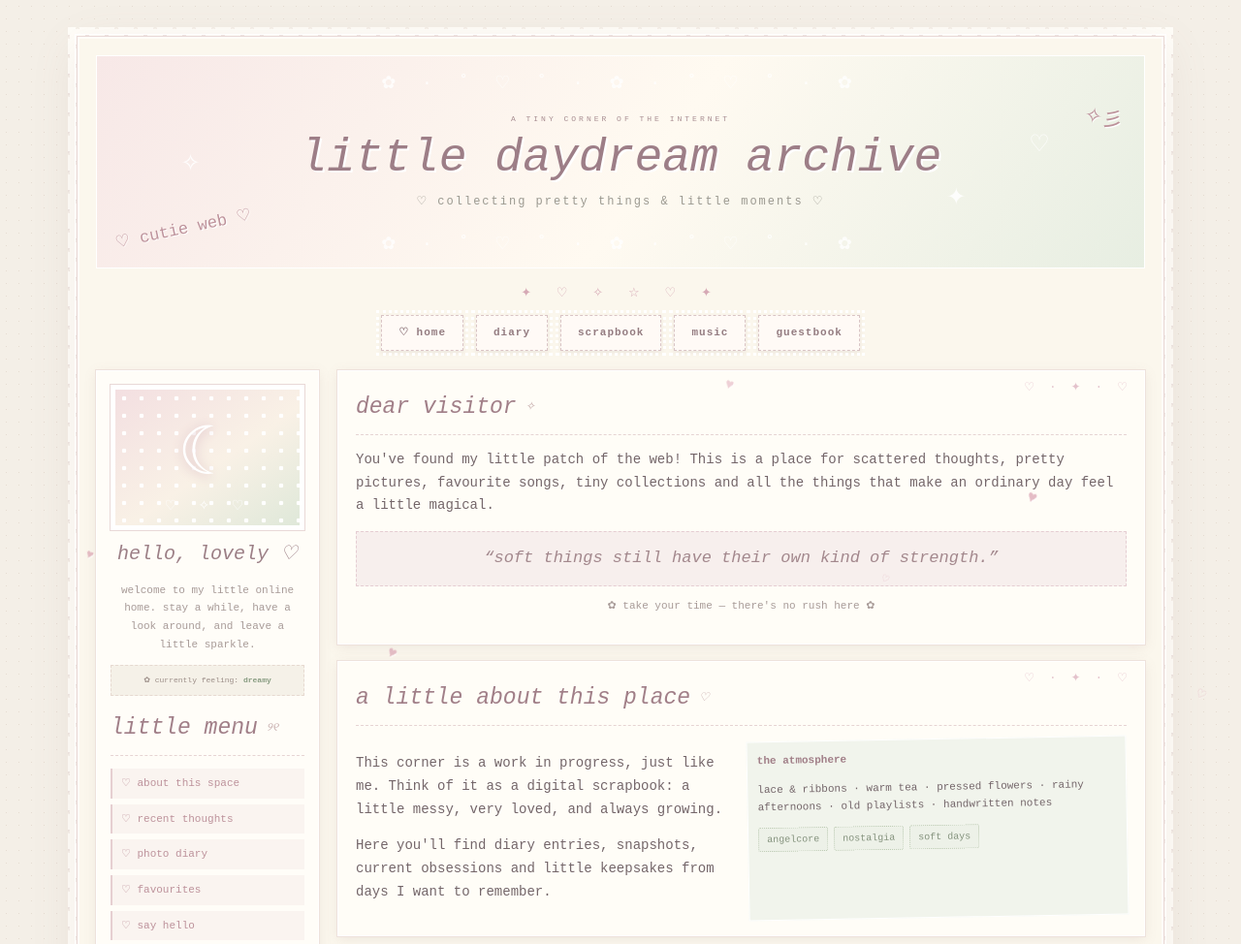
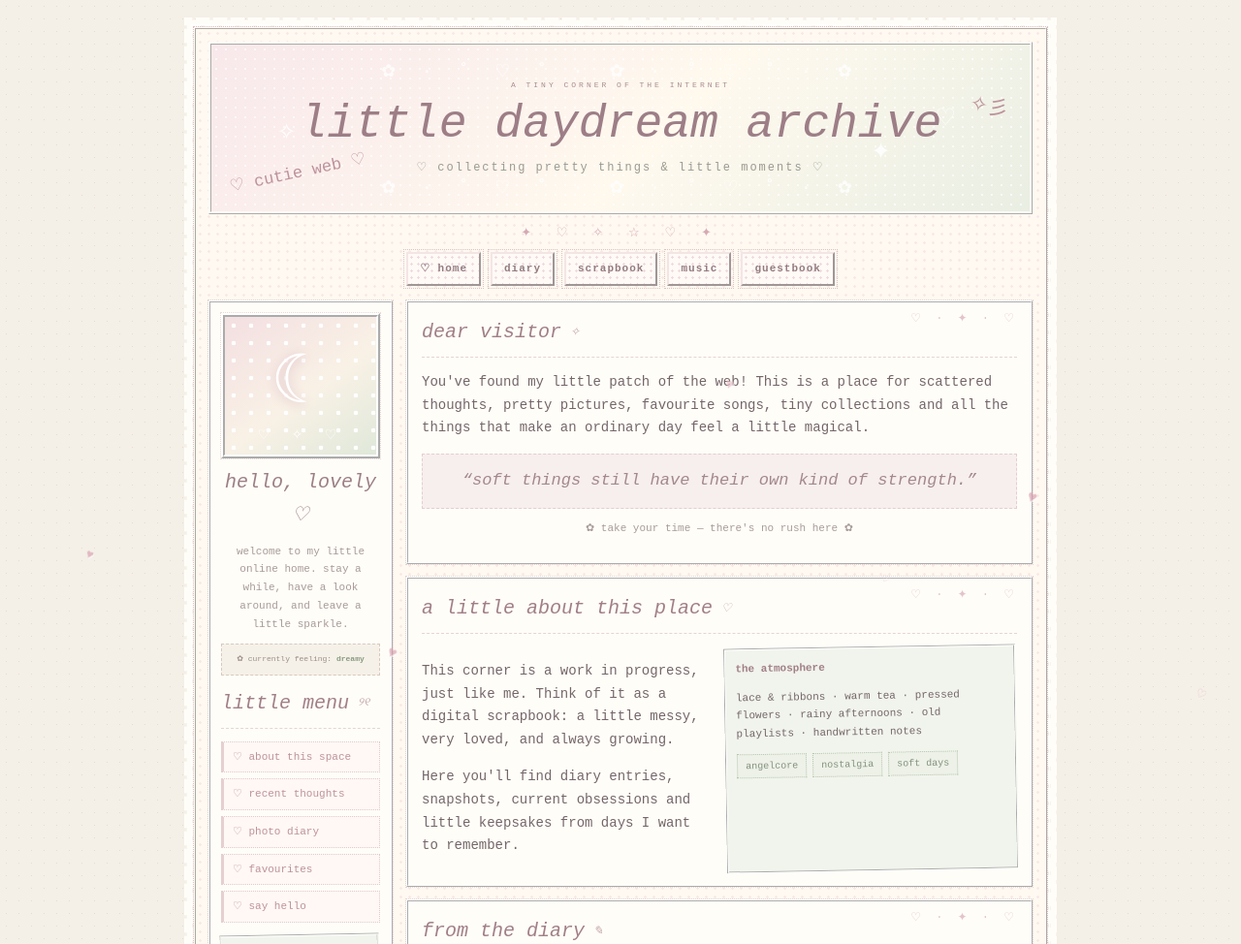
Before and after one commit to saelogy/teapartys, a plain HTML site: page index.html in a window 1280 px wide. Shown: the top 974 px of the page at 97% size. Drawn offline with Linux system fonts and the light colour scheme; a web font is replaced by a local one.

Commit message:
Update index.html

```diff
--- a/index.html
+++ b/index.html
@@ -154,6 +154,103 @@ body *::before,body *::after{
 .player{background-color:#f6efed}
 .guestbook input,.guestbook textarea{background-color:#fffdfa}
 .lace-btn{background-color:#fffaf6}
+
+/* === softer, narrower early-web scrapbook treatment === */
+:root{
+  --shadow: transparent;
+}
+.site-shell{
+  max-width: 880px;
+  margin: 28px auto;
+  padding: 13px;
+  box-shadow: none;
+  border: 2px ridge #fffaf4;
+  outline: 1px dotted #d9bfc5;
+  background-color: #fff9f1;
+  background-image:
+    radial-gradient(circle, rgba(220,177,190,.22) 1px, transparent 1.5px);
+  background-size: 9px 9px;
+}
+.site-shell:before{
+  filter: none;
+  background:
+    radial-gradient(circle at 10px 10px,#fffdf8 7px,transparent 7.8px) 0 0/18px 18px,
+    radial-gradient(circle at 10px 10px,#fffdf8 7px,transparent 7.8px) 9px 9px/18px 18px;
+}
+.masthead{
+  min-height: 178px;
+  margin-bottom: 14px;
+  border: 3px ridge #fffdf8;
+  background-color: #f8e9eb;
+  background-image:
+    radial-gradient(circle, rgba(255,255,255,.65) 1px, transparent 1.5px),
+    linear-gradient(135deg,#f8e8eb 0%,#fff9ee 55%,#e9eee3 100%);
+  background-size: 10px 10px, auto;
+}
+h1{text-shadow:none}
+.nav{gap:10px;margin-bottom:15px}
+.lace-btn{
+  padding:6px 12px;
+  border:2px outset #f4e5e5;
+  outline:1px dotted #d9c4c5;
+  outline-offset:2px;
+  box-shadow:none;
+  background-color:#fffaf6;
+  background-image:radial-gradient(circle,#efd9df 1px,transparent 1.4px);
+  background-size:7px 7px;
+}
+.lace-btn:hover{transform:none;border-style:inset}
+.layout{grid-template-columns:190px minmax(0,1fr);gap:14px}
+.sidebar,.panel{
+  box-shadow:none;
+  border:2px ridge #fff;
+  outline:1px dotted #e5d4d3;
+  background-color:#fffdf8;
+}
+.sidebar{padding:11px;gap:12px}
+.panel{padding:14px;margin-bottom:13px}
+.panel-title{font-size:20px}
+.profile-art{
+  border:4px ridge #fff;
+  outline:1px dotted #e9d9d7;
+}
+.status,.side-links a,.mini-note,.entry,.quote,.player,
+.guestbook input,.guestbook textarea,.player button{
+  box-shadow:none;
+}
+.status{border:1px dashed #d9c9bd}
+.side-links a{
+  border:1px dotted #e2c9ce;
+  border-left:3px solid #e6cfd1;
+  background-color:#fff8f4;
+}
+.mini-note{border:2px groove #fff;background-color:#f1f4ec}
+.entry{
+  border:2px groove #f4e9e3;
+  background-color:#fffaf7;
+  padding:10px;
+}
+.polaroid{
+  box-shadow:none;
+  border:3px ridge white;
+  outline:1px dotted #dfc4cb;
+}
+.disc{box-shadow:none}
+.player{border:2px inset #ead8d9}
+.player button{border:2px outset #ead8d9}
+.player button:active{border-style:inset}
+.quote{border:1px dashed #e5cdd2}
+.guestbook input,.guestbook textarea{border:2px inset #eadeda}
+.tag{border-radius:0}
+.y2k-sticker{text-shadow:none}
+@media(max-width:720px){
+  .site-shell{max-width:none;margin:18px 12px;padding:10px}
+  .layout{grid-template-columns:1fr}
+}
+@media(max-width:430px){
+  .site-shell{margin:12px 8px;padding:8px}
+}
+
 </style>
 </head>
 <body>
```
